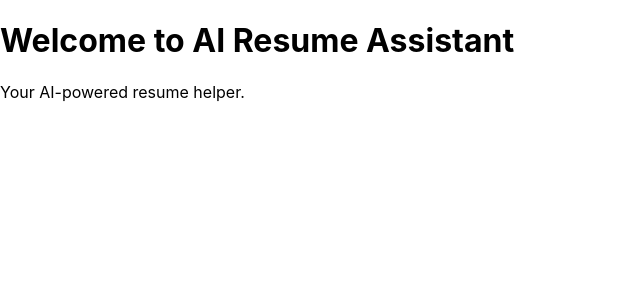
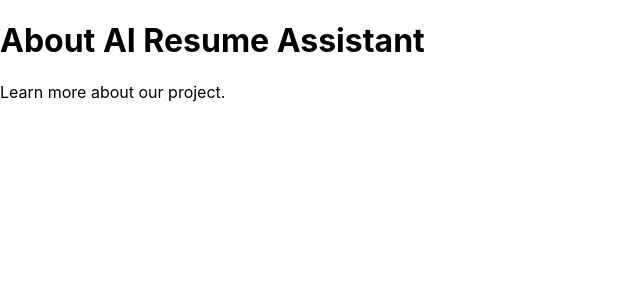
Before and after one commit to ABHI-SHEK-001/AI-Resume-Assistant, a React (Create React App) app in the folder frontend/: page /about in a window 1280 px wide. Shown: the top 300 px of the page, without its empty margins (0-640 px from the left). Built offline with nearby package versions, Linux system fonts and the light colour scheme.

Commit message:
Initial frontend setup and project structure

```diff
--- a/frontend/src/App.js
+++ b/frontend/src/App.js
@@ -1,12 +1,17 @@
 import React from "react";
+import { BrowserRouter as Router, Routes, Route } from "react-router-dom";
+import HomePage from "./pages/HomePage";
+import AboutPage from "./pages/AboutPage";
 
 function App() {
-    return (
-        <div>
-            <h1>Welcome to AI Resume Assistant</h1>
-            <p>Your AI-powered resume helper.</p>
-        </div>
-    );
+  return (
+    <Router>
+      <Routes>
+        <Route path="/" element={<HomePage />} />
+        <Route path="/about" element={<AboutPage />} />
+      </Routes>
+    </Router>
+  );
 }
 
 export default App;
--- /dev/null
+++ b/frontend/src/pages/AboutPage.js
@@ -0,0 +1,12 @@
+import React from "react";
+
+const AboutPage = () => {
+  return (
+    <div>
+      <h1>About AI Resume Assistant</h1>
+      <p>Learn more about our project.</p>
+    </div>
+  );
+};
+
+export default AboutPage;
--- /dev/null
+++ b/frontend/src/pages/HomePage.js
@@ -0,0 +1,12 @@
+import React from "react";
+
+const HomePage = () => {
+  return (
+    <div>
+      <h1>Welcome to AI Resume Assistant</h1>
+      <p>This is the homepage.</p>
+    </div>
+  );
+};
+
+export default HomePage;
```
Also changed, not shown: frontend/src/pages/NotFoundPage.js (added, +12 -0 lines).
